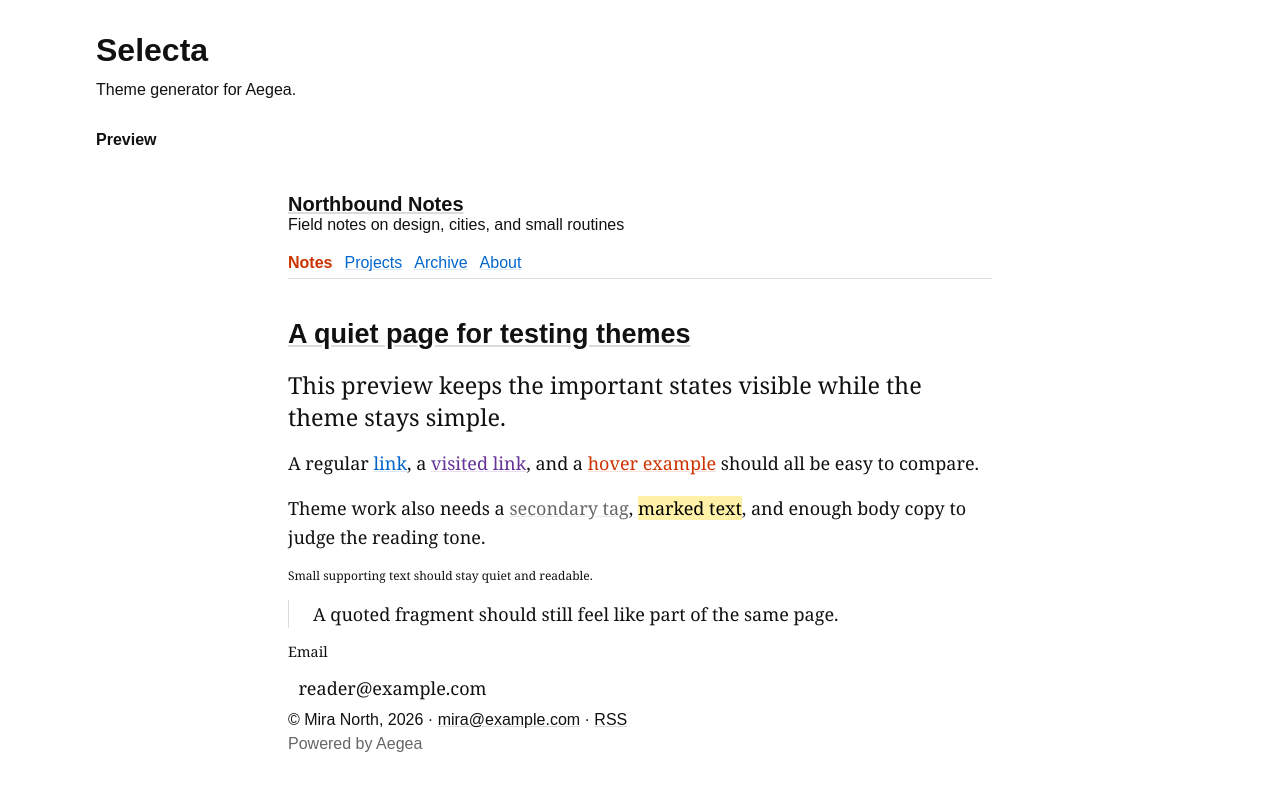
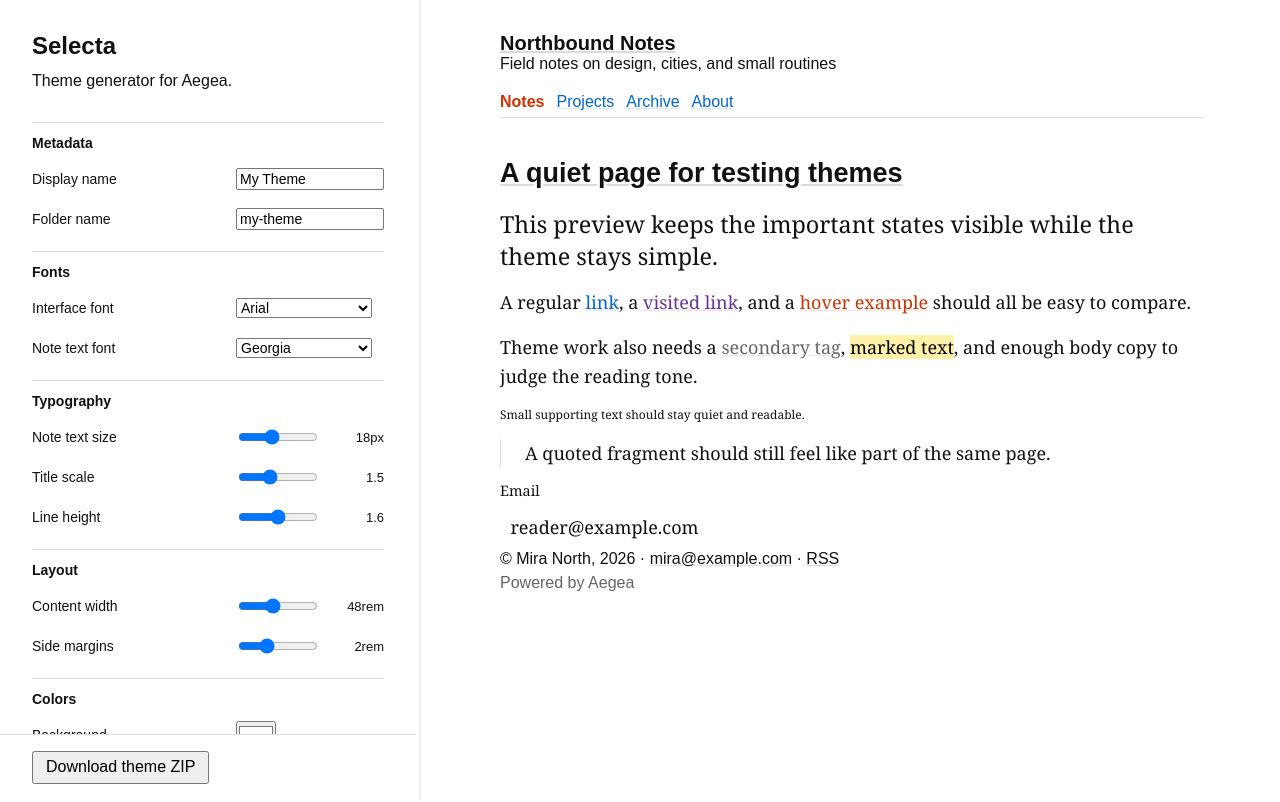
Before and after one commit to hvab/Selecta, a Vue app: page / in a window 1280 px wide. Shown: the top 802 px of the page. Built offline with nearby package versions, Linux system fonts and the light colour scheme.

Commit message:
Refine generator layout

```diff
--- a/src/App.vue
+++ b/src/App.vue
@@ -2,20 +2,34 @@
 import { computed, reactive, ref } from 'vue';
 import ThemeControls from './components/ThemeControls.vue';
 import AegeaPreview from './preview/AegeaPreview.vue';
-import { generateThemeCss } from './theme/css.js';
 import { normalizeFolderName, suggestFolderName } from './theme/metadata.js';
 import { initialThemeState } from './theme/model.js';
-import { generateThemeInfo } from './theme/themeInfo.js';
 import { validateMetadata } from './theme/validation.js';
 import { generateThemeZip, getThemeZipFileName } from './theme/zip.js';
 
 const themeState = reactive(structuredClone(initialThemeState));
 const folderNameEdited = ref(false);
-const themeStateJson = computed(() => JSON.stringify(themeState, null, 2));
-const themeCss = computed(() => generateThemeCss(themeState));
-const themeInfo = computed(() => generateThemeInfo(themeState));
+const appElement = ref(null);
+const controlsPaneWidth = ref(416);
+const isResizingControlsPane = ref(false);
 const metadataErrors = computed(() => validateMetadata(themeState.meta));
 const canDownloadTheme = computed(() => Object.keys(metadataErrors.value).length === 0);
+const appStyle = computed(() => ({
+  '--controls-pane-width': `${controlsPaneWidth.value}px`,
+}));
+
+const controlsPaneMinWidth = 320;
+const controlsPaneMaxWidth = 672;
+const previewPaneMinWidth = 360;
+const effectiveControlsPaneMaxWidth = computed(() => {
+  const appWidth = appElement.value?.getBoundingClientRect().width ?? window.innerWidth;
+
+  return Math.max(controlsPaneMinWidth, Math.min(controlsPaneMaxWidth, appWidth - previewPaneMinWidth));
+});
+
+function getConstrainedControlsPaneWidth(value) {
+  return Math.min(Math.max(value, controlsPaneMinWidth), effectiveControlsPaneMaxWidth.value);
+}
 
 function updateMetaField(key, value) {
   themeState.meta[key] = key === 'folderName' ? normalizeFolderName(value) : value;
@@ -41,6 +55,49 @@ function updateLayoutField(key, value) {
   themeState.layout[key] = value;
 }
 
+function resizeControlsPane(event) {
+  const appLeft = appElement.value?.getBoundingClientRect().left ?? 0;
+
+  controlsPaneWidth.value = getConstrainedControlsPaneWidth(event.clientX - appLeft);
+}
+
+function startControlsPaneResize(event) {
+  event.preventDefault();
+  isResizingControlsPane.value = true;
+  event.currentTarget.setPointerCapture(event.pointerId);
+  resizeControlsPane(event);
+}
+
+function stopControlsPaneResize(event) {
+  isResizingControlsPane.value = false;
+
+  if (event.currentTarget.hasPointerCapture(event.pointerId)) {
+    event.currentTarget.releasePointerCapture(event.pointerId);
+  }
+}
+
+function handleControlsPaneResize(event) {
+  if (isResizingControlsPane.value) {
+    resizeControlsPane(event);
+  }
+}
+
+function resizeControlsPaneByStep(step) {
+  controlsPaneWidth.value = getConstrainedControlsPaneWidth(controlsPaneWidth.value + step);
+}
+
+function handleControlsPaneResizeKeydown(event) {
+  if (event.key === 'ArrowLeft') {
+    event.preventDefault();
+    resizeControlsPaneByStep(-16);
+  }
+
+  if (event.key === 'ArrowRight') {
+    event.preventDefault();
+    resizeControlsPaneByStep(16);
+  }
+}
+
 function downloadThemeZip() {
   if (!canDownloadTheme.value) {
     return;
@@ -60,17 +117,15 @@ function downloadThemeZip() {
 </script>
 
 <template>
-  <main class="app">
+  <main ref="appElement" class="app" :style="appStyle">
+    <aside class="app-controls-pane">
+      <div class="app-controls-scroll">
+        <header class="app-header">
           <h1>Selecta</h1>
           <p>Theme generator for Aegea.</p>
+        </header>
 
-    <section>
-      <h2>Preview</h2>
-      <AegeaPreview :theme-state="themeState" />
-    </section>
-
-    <section>
-      <h2>Controls</h2>
+        <section class="controls-section">
           <ThemeControls
             :meta="themeState.meta"
             :metadata-errors="metadataErrors"
@@ -83,28 +138,34 @@ function downloadThemeZip() {
             @update:layout-field="updateLayoutField"
           />
         </section>
+      </div>
 
-    <section>
-      <h2>Export</h2>
+      <section class="export-section" aria-label="Export">
         <button class="download-button" type="button" :disabled="!canDownloadTheme" @click="downloadThemeZip">
           Download theme ZIP
         </button>
         <p v-if="!canDownloadTheme" class="download-error">Fix metadata errors to download the theme.</p>
       </section>
+    </aside>
 
-    <section>
-      <h2>Theme state</h2>
-      <pre>{{ themeStateJson }}</pre>
-    </section>
+    <div
+      class="app-pane-resizer"
+      role="separator"
+      tabindex="0"
+      aria-label="Resize controls panel"
+      aria-orientation="vertical"
+      :aria-valuemin="controlsPaneMinWidth"
+      :aria-valuemax="effectiveControlsPaneMaxWidth"
+      :aria-valuenow="Math.round(controlsPaneWidth)"
+      @pointerdown="startControlsPaneResize"
+      @pointermove="handleControlsPaneResize"
+      @pointerup="stopControlsPaneResize"
+      @pointercancel="stopControlsPaneResize"
+      @keydown="handleControlsPaneResizeKeydown"
+    ></div>
 
-    <section>
-      <h2>styles/main.css</h2>
-      <pre>{{ themeCss }}</pre>
-    </section>
-
-    <section>
-      <h2>theme-info.php</h2>
-      <pre>{{ themeInfo }}</pre>
+    <section class="app-preview-pane" aria-label="Preview">
+      <AegeaPreview :theme-state="themeState" />
     </section>
   </main>
 </template>
--- a/src/components/ThemeControls.vue
+++ b/src/components/ThemeControls.vue
@@ -215,19 +215,6 @@ function updateMetadataField(control, event) {
     </div>
 
     <div class="control-group">
-      <h3>Colors</h3>
-      <label v-for="control in colorControls" :key="control.key" class="control-row">
-        <span class="control-label">{{ control.label }}</span>
-        <input
-          class="color-control"
-          type="color"
-          :value="palette[control.key]"
-          @input="emit('update:palette-field', control.key, $event.target.value)"
-        />
-      </label>
-    </div>
-
-    <div class="control-group">
       <h3>Fonts</h3>
       <label v-for="control in fontControls" :key="control.key" class="control-row">
         <span class="control-label">{{ control.label }}</span>
@@ -276,5 +263,18 @@ function updateMetadataField(control, event) {
         <output class="control-value">{{ layout[control.key] }}</output>
       </label>
     </div>
+
+    <div class="control-group">
+      <h3>Colors</h3>
+      <label v-for="control in colorControls" :key="control.key" class="control-row">
+        <span class="control-label">{{ control.label }}</span>
+        <input
+          class="color-control"
+          type="color"
+          :value="palette[control.key]"
+          @input="emit('update:palette-field', control.key, $event.target.value)"
+        />
+      </label>
+    </div>
   </div>
 </template>
--- a/src/style.css
+++ b/src/style.css
@@ -13,9 +13,10 @@ body {
 }
 
 .app {
-  width: min(100%, 72rem);
-  padding: 2rem;
-  margin: 0 auto;
+  display: grid;
+  grid-template-columns: var(--controls-pane-width, 26rem) 0.5rem minmax(0, 1fr);
+  height: 100vh;
+  overflow: hidden;
 }
 
 h1,
@@ -24,11 +25,54 @@ p {
   margin: 0;
 }
 
-p {
+.app-header p {
   margin-top: 0.75rem;
 }
 
-.app > section {
+.app-controls-pane {
+  display: grid;
+  grid-template-rows: minmax(0, 1fr) auto;
+  min-height: 0;
+}
+
+.app-controls-scroll,
+.app-preview-pane {
+  min-height: 0;
+  overflow-y: auto;
+}
+
+.app-controls-scroll {
+  padding: 2rem;
+}
+
+.app-preview-pane {
+  background: #fff;
+}
+
+.app-pane-resizer {
+  position: relative;
+  touch-action: none;
+  cursor: col-resize;
+  background: #fff;
+}
+
+.app-pane-resizer::before {
+  position: absolute;
+  top: 0;
+  bottom: 0;
+  left: 50%;
+  width: 1px;
+  content: '';
+  background: #ddd;
+  transform: translateX(-50%);
+}
+
+.app-pane-resizer:hover::before,
+.app-pane-resizer:focus-visible::before {
+  background: #999;
+}
+
+.controls-section {
   margin-top: 2rem;
 }
 
@@ -51,7 +95,7 @@ pre {
 
 .theme-controls {
   display: grid;
-  grid-template-columns: repeat(auto-fit, minmax(16rem, 1fr));
+  grid-template-columns: minmax(0, 1fr);
   gap: 1rem;
 }
 
@@ -62,7 +106,7 @@ pre {
 
 .control-row {
   display: grid;
-  grid-template-columns: minmax(7rem, 1fr) minmax(0, 10rem) 3.5rem;
+  grid-template-columns: minmax(7rem, 12rem) minmax(0, 1fr) auto;
   gap: 0.75rem;
   align-items: center;
   min-height: 2rem;
@@ -105,6 +149,7 @@ pre {
 }
 
 .control-value {
+  min-width: 3.5rem;
   font-size: 0.8125rem;
   text-align: right;
 }
@@ -132,8 +177,39 @@ pre {
   color: #b00020;
 }
 
+.export-section {
+  padding: 1rem 2rem;
+  background: #fff;
+  border-top: 1px solid #ddd;
+}
+
 @media (max-width: 40rem) {
   .app {
+    display: block;
+    height: auto;
+    min-height: 100vh;
+    overflow: visible;
+  }
+
+  .app-controls-pane {
+    display: block;
+    border-right: 0;
+  }
+
+  .app-pane-resizer {
+    display: none;
+  }
+
+  .app-controls-scroll {
+    padding: 1rem;
+    overflow-y: visible;
+  }
+
+  .app-preview-pane {
+    overflow-y: visible;
+  }
+
+  .export-section {
     padding: 1rem;
   }
 
```
Lines whose indentation alone changed are shown as unchanged.
